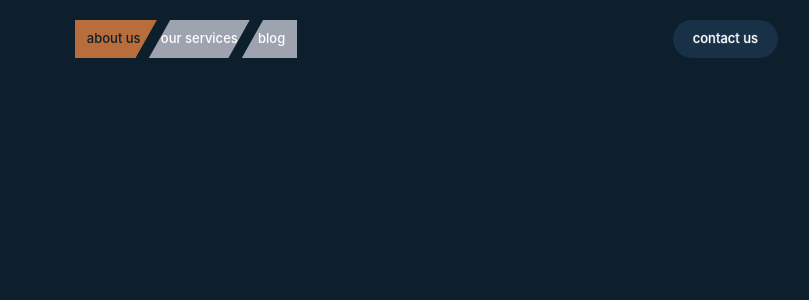
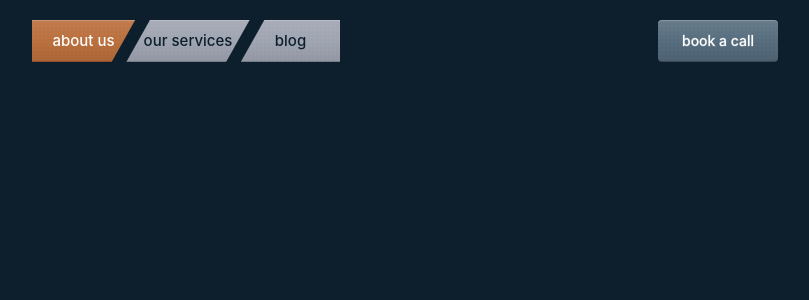
Before and after one commit to geraldnjaumain/rpm, a Next.js app: page / in a window 1280 px wide. Shown: the top 300 px of the page, without its empty margins (454-1263 px from the left). Built offline with nearby package versions, Linux system fonts and the light colour scheme.

Commit message:
feat: add 546A7B book a call button with depth and ripple, inverted tab text colors, subtle texture and refined compact navbar

```diff
--- a/app/globals.css
+++ b/app/globals.css
@@ -92,6 +92,20 @@ body {
     -webkit-text-stroke: 1px rgba(255, 255, 255, 0.2);
     paint-order: stroke fill;
   }
+  .animate-ripple {
+    animation: ripple 450ms cubic-bezier(0, 0, 0.2, 1) forwards;
+  }
+}
+
+@keyframes ripple {
+  0% {
+    transform: scale(0);
+    opacity: 0.35;
+  }
+  100% {
+    transform: scale(1);
+    opacity: 0;
+  }
 }
 
 @layer base {
--- a/app/layout.tsx
+++ b/app/layout.tsx
@@ -19,7 +19,7 @@ export default function RootLayout({
 }) {
   return (
     <html lang="en" className={cn("dark h-full", "font-sans", geist.variable)}>
-      <body className="min-h-full flex flex-col font-sans bg-[#0D1F2D] text-[#FAE1DF] antialiased">
+      <body className="min-h-full flex flex-col font-sans bg-[#0D1F2D] text-white antialiased">
         <TooltipProvider>
           {children}
           <Toaster />
--- a/app/page.tsx
+++ b/app/page.tsx
@@ -1,21 +1,21 @@
 import { Navbar } from "@/components/navbar"
-import { ContactButton } from "@/components/contact-button"
+import { BookCallButton } from "@/components/book-call-button"
 
 export default function Home() {
   return (
     <main className="min-h-screen bg-[#0D1F2D]">
-      <header className="relative flex items-center justify-between gap-2 sm:gap-4 px-4 sm:px-8 md:px-12 py-4 sm:py-5 w-full">
-        {/* Left balance spacer ensuring the center nav is mathematically centered */}
+      <header className="relative flex flex-col sm:flex-row items-center justify-between gap-4 px-4 sm:px-8 md:px-12 py-4 sm:py-5 w-full">
+        {/* Left balance spacer ensuring the center nav is mathematically centered on desktop */}
         <div className="hidden sm:flex sm:flex-1 justify-start" aria-hidden="true" />
 
         {/* Centered compact segmented navbar */}
-        <div className="flex justify-center flex-1 sm:flex-initial">
+        <div className="flex justify-center w-full sm:w-auto">
           <Navbar />
         </div>
 
-        {/* Right contact button */}
-        <div className="flex sm:flex-1 justify-end shrink-0">
-          <ContactButton />
+        {/* Right book a call button */}
+        <div className="flex sm:flex-1 justify-center sm:justify-end shrink-0 w-full sm:w-auto">
+          <BookCallButton />
         </div>
       </header>
     </main>
--- /dev/null
+++ b/components/book-call-button.tsx
@@ -0,0 +1,107 @@
+"use client"
+
+import * as React from "react"
+import { cn } from "@/lib/utils"
+
+interface RippleEffect {
+  x: number
+  y: number
+  size: number
+  id: number
+}
+
+export interface BookCallButtonProps extends React.ButtonHTMLAttributes<HTMLButtonElement> {
+  className?: string
+}
+
+export function BookCallButton({ className, onClick, ...props }: BookCallButtonProps) {
+  const [ripples, setRipples] = React.useState<RippleEffect[]>([])
+
+  const handleClick = (e: React.MouseEvent<HTMLButtonElement>) => {
+    const button = e.currentTarget
+    const rect = button.getBoundingClientRect()
+    const size = Math.max(rect.width, rect.height) * 2.2
+    const x = e.clientX - rect.left - size / 2
+    const y = e.clientY - rect.top - size / 2
+
+    const newRipple: RippleEffect = {
+      x,
+      y,
+      size,
+      id: Date.now(),
+    }
+
+    setRipples((prev) => [...prev.slice(-3), newRipple])
+    onClick?.(e)
+  }
+
+  return (
+    <button
+      type="button"
+      aria-label="book a call"
+      onClick={handleClick}
+      className={cn(
+        "group relative inline-flex h-[40px] sm:h-[42px] items-center justify-center overflow-hidden rounded-[4px]",
+        "bg-[#546A7B] px-5 sm:px-6 font-sans text-xs sm:text-[14px] font-medium text-white",
+        "transition-all duration-200 ease-out cursor-pointer select-none border-0 outline-none",
+        "hover:bg-[#5f778a] active:scale-[0.98] active:bg-[#4a5e6e]",
+        "focus-visible:ring-2 focus-visible:ring-[#B96D3B]/70 focus-visible:ring-offset-0",
+        className
+      )}
+      style={{
+        boxShadow: "inset 0 1px 0 0 rgba(255, 255, 255, 0.22), inset 0 -1px 0 0 rgba(0, 0, 0, 0.25)",
+      }}
+      {...props}
+    >
+      {/* Subtle depth gradient overlay */}
+      <span
+        className="pointer-events-none absolute inset-0 z-0 opacity-80"
+        style={{
+          background:
+            "linear-gradient(180deg, rgba(255, 255, 255, 0.14) 0%, rgba(255, 255, 255, 0.02) 50%, rgba(0, 0, 0, 0.12) 100%)",
+        }}
+        aria-hidden="true"
+      />
+
+      {/* Subtle tactile micro-texture overlay */}
+      <span
+        className="pointer-events-none absolute inset-0 z-0 opacity-[0.035] mix-blend-overlay"
+        style={{
+          backgroundImage:
+            "radial-gradient(circle at 50% 50%, rgba(255,255,255,0.8) 1px, transparent 1px)",
+          backgroundSize: "4px 4px",
+        }}
+        aria-hidden="true"
+      />
+
+      {/* Ripple elements */}
+      {ripples.map((ripple) => (
+        <span
+          key={ripple.id}
+          className="pointer-events-none absolute z-10 rounded-full bg-white/25 animate-ripple"
+          style={{
+            left: ripple.x,
+            top: ripple.y,
+            width: ripple.size,
+            height: ripple.size,
+          }}
+          onAnimationEnd={() => {
+            setRipples((prev) => prev.filter((r) => r.id !== ripple.id))
+          }}
+          aria-hidden="true"
+        />
+      ))}
+
+      {/* Text with 20% opacity stroke */}
+      <span
+        className="relative z-20 select-none tracking-normal"
+        style={{
+          WebkitTextStroke: "1px rgba(255, 255, 255, 0.2)",
+          paintOrder: "stroke fill",
+        }}
+      >
+        book a call
+      </span>
+    </button>
+  )
+}
--- a/components/contact-button.tsx
+++ /dev/null
@@ -1,36 +0,0 @@
-"use client"
-
-import * as React from "react"
-import { cn } from "@/lib/utils"
-
-export interface ContactButtonProps extends React.ButtonHTMLAttributes<HTMLButtonElement> {
-  className?: string
-}
-
-export function ContactButton({ className, ...props }: ContactButtonProps) {
-  return (
-    <button
-      type="button"
-      aria-label="contact us"
-      className={cn(
-        "group relative inline-flex h-[38px] items-center justify-center rounded-full",
-        "bg-[#193146] px-4 sm:px-5 font-sans text-xs sm:text-[13px] font-medium text-white",
-        "transition-all duration-150 hover:bg-[#203C55] active:scale-[0.98]",
-        "outline-none select-none border-0 cursor-pointer",
-        "focus-visible:ring-2 focus-visible:ring-[#B96D3B]/70 focus-visible:ring-offset-0",
-        className
-      )}
-      {...props}
-    >
-      <span
-        className="select-none tracking-normal"
-        style={{
-          WebkitTextStroke: "1px rgba(255, 255, 255, 0.2)",
-          paintOrder: "stroke fill",
-        }}
-      >
-        contact us
-      </span>
-    </button>
-  )
-}
--- a/components/navbar.tsx
+++ b/components/navbar.tsx
@@ -16,6 +16,14 @@ const DEFAULT_NAV_ITEMS: NavItem[] = [
   { id: "blog", label: "blog", href: "#blog", flexRatio: 26 },
 ]
 
+interface TabRipple {
+  x: number
+  y: number
+  size: number
+  id: number
+  tabId: string
+}
+
 export interface NavbarProps {
   items?: NavItem[]
   activeId?: string
@@ -32,11 +40,22 @@ export function Navbar({
   className,
 }: NavbarProps) {
   const [internalActiveId, setInternalActiveId] = React.useState(defaultActiveId)
+  const [ripples, setRipples] = React.useState<TabRipple[]>([])
   const activeId = controlledActiveId ?? internalActiveId
 
-  const handleSelect = (item: NavItem) => {
+  const handleSelect = (item: NavItem, e?: React.MouseEvent<HTMLButtonElement>) => {
     if (!controlledActiveId) {
       setInternalActiveId(item.id)
+    }
+    if (e) {
+      const rect = e.currentTarget.getBoundingClientRect()
+      const size = Math.max(rect.width, rect.height) * 2.2
+      const x = e.clientX - rect.left - size / 2
+      const y = e.clientY - rect.top - size / 2
+      setRipples((prev) => [
+        ...prev.slice(-4),
+        { x, y, size, id: Date.now(), tabId: item.id },
+      ])
     }
     onSelect?.(item.id)
   }
@@ -58,14 +77,14 @@ export function Navbar({
       role="tablist"
       aria-label="main navigation"
       style={{
-        // Proportional compact height, slant, and gap
-        ["--nav-h" as any]: "38px",
+        // Compact, refined proportional height, slant, and gap
+        ["--nav-h" as any]: "clamp(38px, 4vw, 42px)",
         ["--slant" as any]: "calc(var(--nav-h) * 0.5612)",
         ["--gap" as any]: "calc(var(--nav-h) * 0.35)",
       }}
       className={cn(
         "relative flex select-none items-stretch overflow-hidden bg-[#0D1F2D]",
-        "h-[var(--nav-h)] w-full max-w-[340px] sm:max-w-[400px]",
+        "h-[var(--nav-h)] w-full max-w-[340px] sm:max-w-[480px] md:max-w-[500px]",
         className
       )}
     >
@@ -102,26 +121,74 @@ export function Navbar({
             role="tab"
             aria-selected={isActive}
             tabIndex={isActive ? 0 : -1}
-            onClick={() => handleSelect(item)}
+            onClick={(e) => handleSelect(item, e)}
             onKeyDown={(e) => handleKeyDown(e, index)}
             style={{
               flex: item.flexRatio ?? 1,
               clipPath,
               marginLeft,
+              boxShadow:
+                "inset 0 1px 0 0 rgba(255, 255, 255, 0.22), inset 0 -1px 0 0 rgba(0, 0, 0, 0.20)",
             }}
             className={cn(
-              "relative flex h-full items-center justify-center border-0 font-sans outline-none",
-              "text-xs sm:text-[13px] font-medium tracking-normal",
-              "transition-colors duration-150 cursor-pointer select-none",
+              "relative flex min-w-0 h-full items-center justify-center border-0 font-sans outline-none overflow-hidden",
+              "text-xs sm:text-[14px] md:text-[15px] font-medium tracking-normal",
+              "transition-all duration-200 ease-out cursor-pointer select-none",
+              "px-3 sm:px-6",
               paddingAdjust,
+              // Orange tab has white text, Blueish tabs have black text
               isActive
-                ? "bg-[#B96D3B] text-[#0D1F2D] hover:bg-[#c87a46]"
-                : "bg-[#9EA3B0] text-[#FFFFFF] hover:bg-[#adb2bd]",
+                ? "bg-[#B96D3B] text-[#FFFFFF] hover:bg-[#c87a46]"
+                : "bg-[#9EA3B0] text-[#0D1F2D] hover:bg-[#a9aeb9]",
               "focus-visible:ring-2 focus-visible:ring-[#B96D3B]/70 focus-visible:ring-offset-0",
-              "active:scale-[0.99]"
+              "active:scale-[0.985]"
             )}
           >
-            <span className="relative z-10 truncate px-2 sm:px-3">{item.label}</span>
+            {/* Subtle depth gradient overlay */}
+            <span
+              className="pointer-events-none absolute inset-0 z-0 opacity-80"
+              style={{
+                background:
+                  "linear-gradient(180deg, rgba(255, 255, 255, 0.12) 0%, rgba(255, 255, 255, 0.02) 50%, rgba(0, 0, 0, 0.10) 100%)",
+              }}
+              aria-hidden="true"
+            />
+
+            {/* Subtle micro-texture overlay */}
+            <span
+              className="pointer-events-none absolute inset-0 z-0 opacity-[0.035] mix-blend-overlay"
+              style={{
+                backgroundImage:
+                  "radial-gradient(circle at 50% 50%, rgba(255,255,255,0.8) 1px, transparent 1px)",
+                backgroundSize: "4px 4px",
+              }}
+              aria-hidden="true"
+            />
+
+            {/* Ripple effect */}
+            {ripples
+              .filter((r) => r.tabId === item.id)
+              .map((ripple) => (
+                <span
+                  key={ripple.id}
+                  className={cn(
+                    "pointer-events-none absolute z-10 rounded-full animate-ripple",
+                    isActive ? "bg-white/30" : "bg-black/20"
+                  )}
+                  style={{
+                    left: ripple.x,
+                    top: ripple.y,
+                    width: ripple.size,
+                    height: ripple.size,
+                  }}
+                  onAnimationEnd={() => {
+                    setRipples((prev) => prev.filter((r) => r.id !== ripple.id))
+                  }}
+                  aria-hidden="true"
+                />
+              ))}
+
+            <span className="relative z-20 whitespace-nowrap">{item.label}</span>
           </button>
         )
       })}
```
